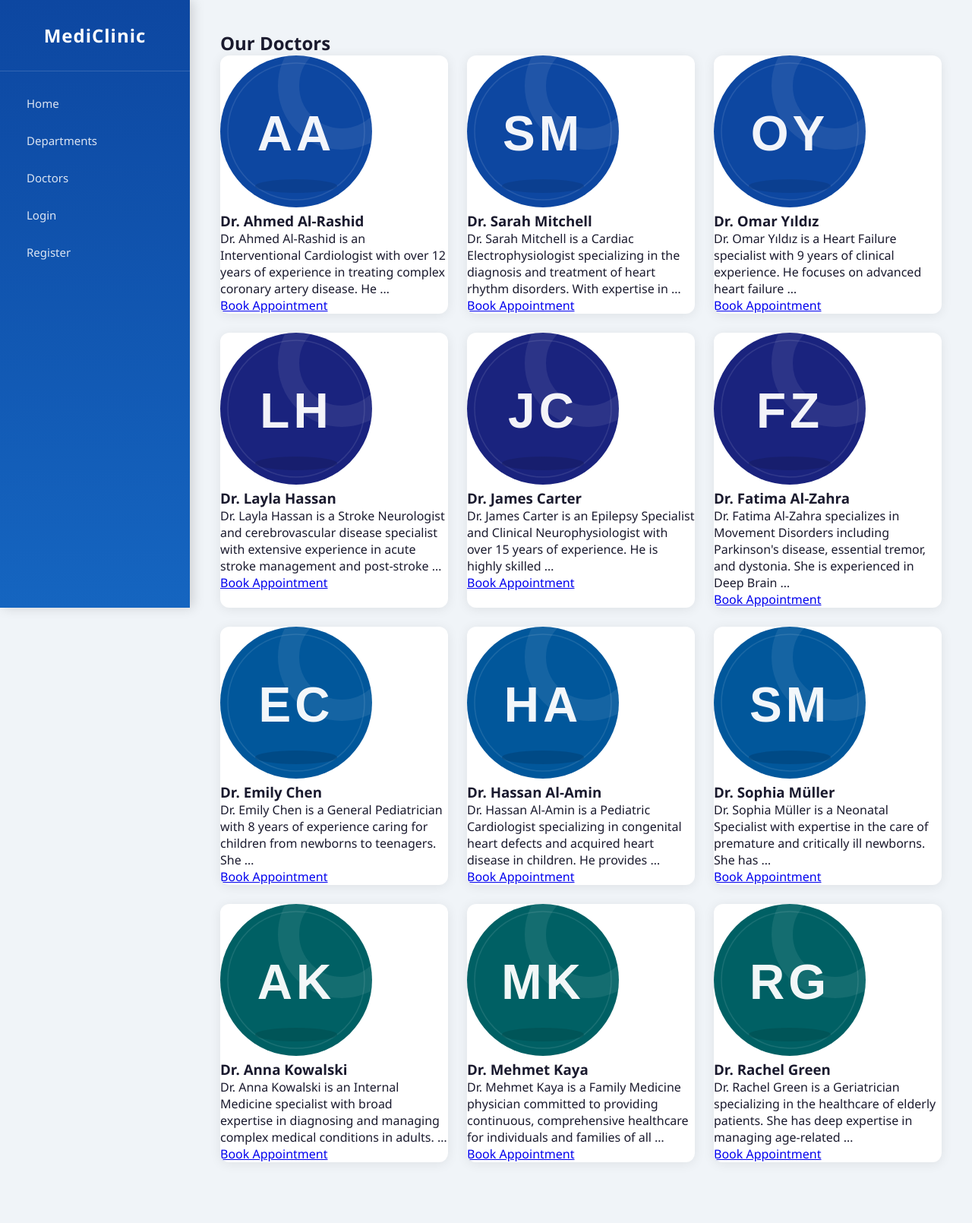
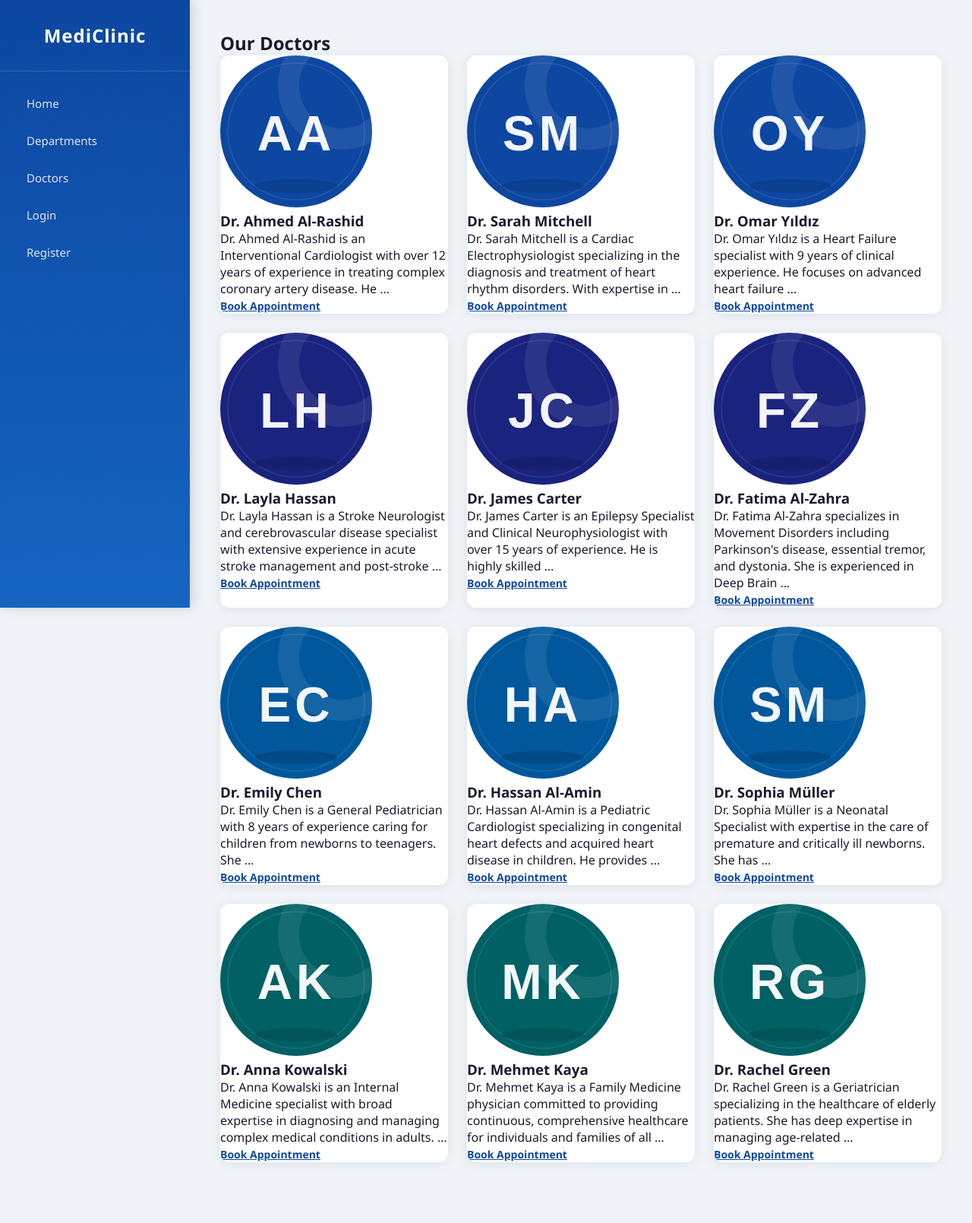
Before and after one commit to khairat1/clinic-reservation-system, a Django app: page /doctors/ in a window 1280 px wide. Shown: the whole page at 76% size. Run offline with Django 5.2, Linux system fonts and the light colour scheme; data comes from the database, SQL or seed files in the repository.

Commit message:
Fix Book Appointment links on home and doctors pages
Fix Book Appointment links on home and doctors pages

```diff
--- a/templates/clinic/doctors_list.html
+++ b/templates/clinic/doctors_list.html
@@ -11,7 +11,7 @@
             <img src="/static/images/{{ doctor.image }}" alt="{{ doctor.name }}">
             <h3>{{ doctor.name }}</h3>
             <p>{{ doctor.description|truncatewords:20 }}</p>
-<a href="#">Book Appointment</a>
+<a href="{% url 'booking_step3' %}?doctor_id={{ doctor.pk }}" style="color: #0D47A1; font-weight: 600; font-size: 14px;">Book Appointment</a>
         </div>
         {% endfor %}
     </div>
--- a/templates/clinic/home.html
+++ b/templates/clinic/home.html
@@ -34,6 +34,9 @@
             <img src="/static/images/{{ doctor.image }}" alt="{{ doctor.name }}">
             <h3>{{ doctor.name }}</h3>
             <p>{{ doctor.description|truncatewords:15 }}</p>
+            <a href="{% url 'booking_step3' %}?doctor_id={{ doctor.pk }}" style="color: #0D47A1; font-weight: 600; font-size: 14px;">Book Appointment</a>
+
+
         </div>
         {% endfor %}
     </div>
```
